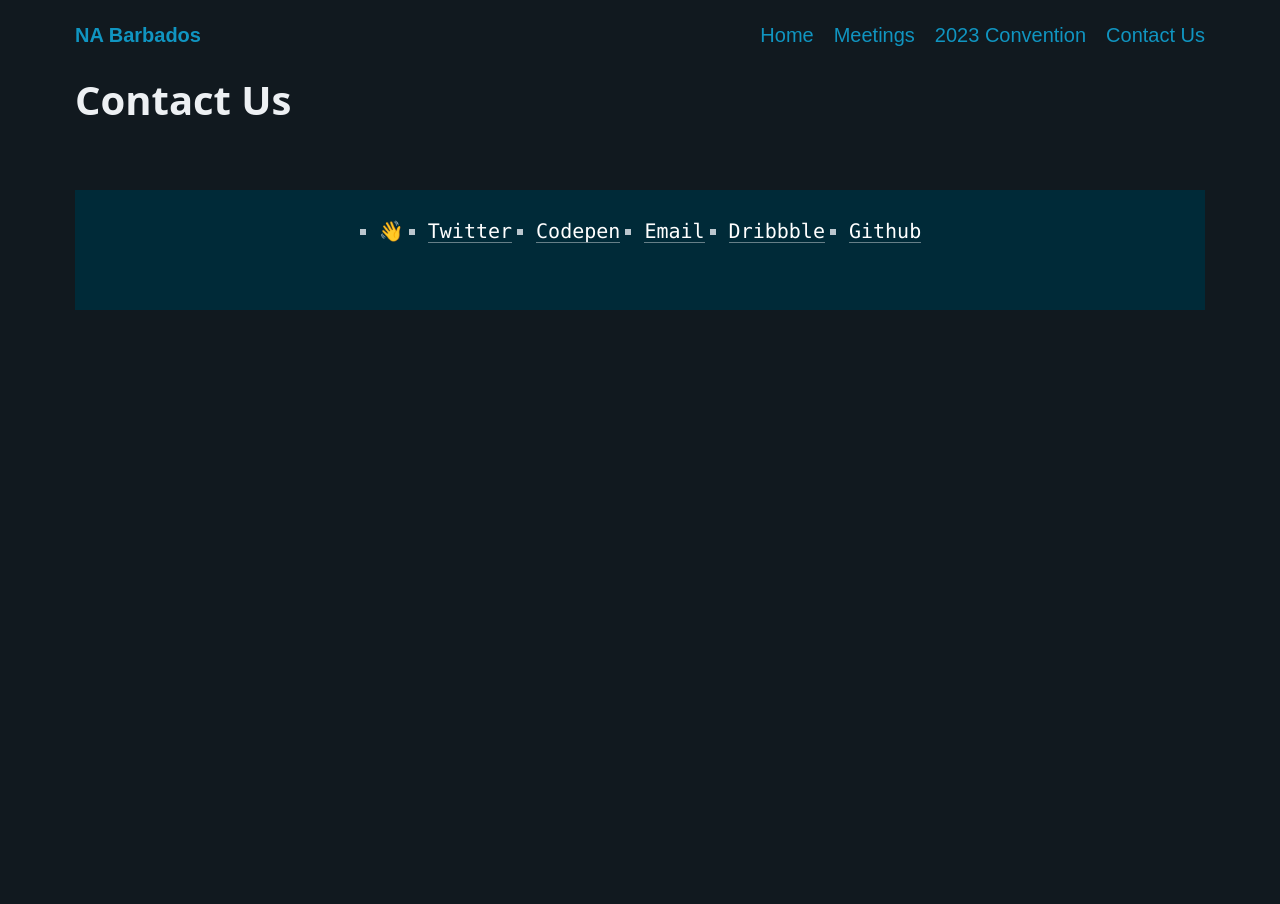
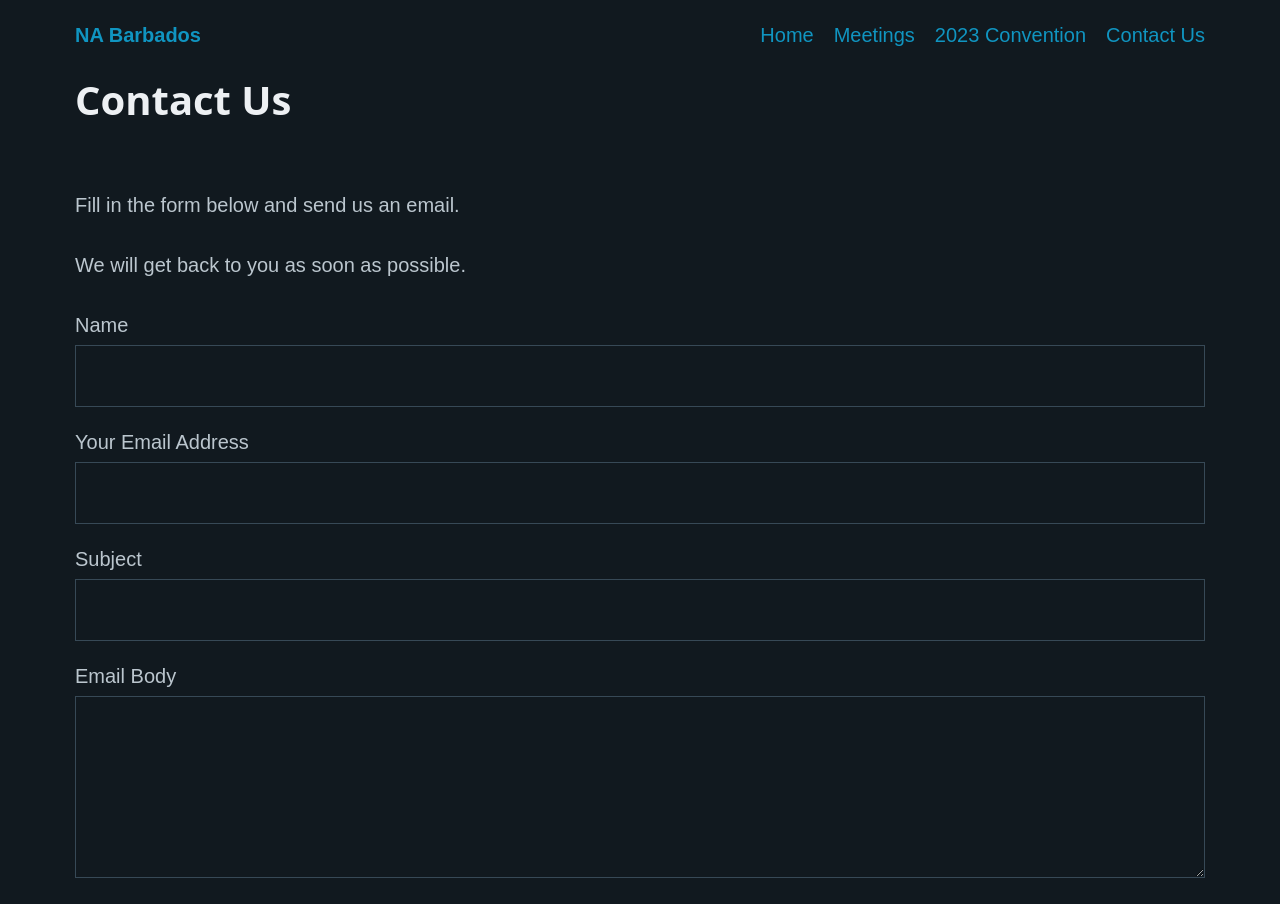
Before and after one commit to toonkii/na-barbados.org, a SvelteKit app: page /contact in a window 1280 px wide. Shown: the top 904 px of the page. Before the commit the page ends 800 px from the top, so only its background shows below. Built offline with nearby package versions, Linux system fonts and the light colour scheme.

Commit message:
Rudimentary email form.

```diff
--- a/src/routes/contact/+page.svelte
+++ b/src/routes/contact/+page.svelte
@@ -1 +1,23 @@
 <h1>Contact Us</h1>
+
+<main class="container">
+    <p>Fill in the form below and send us an email.</p>
+    <p>We will get back to you as soon as possible.</p>
+
+    <form action="submit">
+        <label for="name">Name</label>
+        <input id="name" type="text">
+
+        <label for="email">Your Email Address</label>
+        <input id="email" type="email">
+
+        <label for="subject">Subject</label>
+        <input id="subject" type="text">
+
+        <label for="body">Email Body</label>
+        <textarea id="body" rows="5"></textarea>
+
+        <a href="#" role="button">Send</a>
+        <a href="#" role="button" class="secondary">Cancel</a>
+    </form>
+</main>
```
